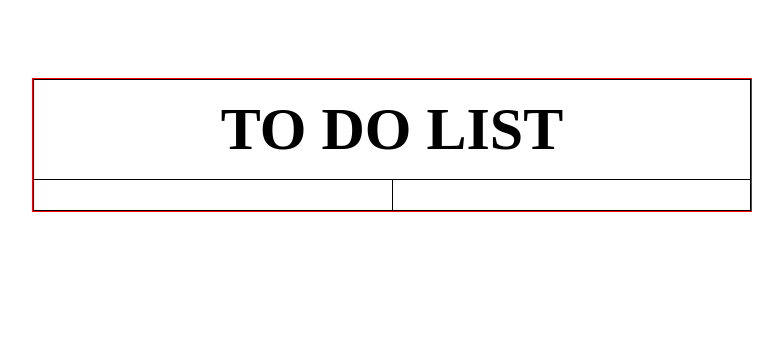
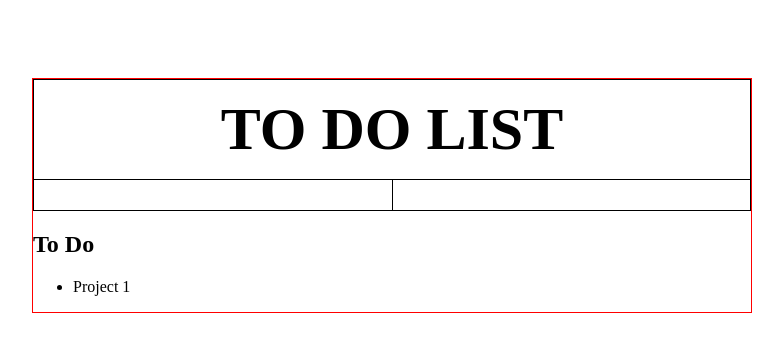
Before and after one commit to 000begana000/todolist, a React (Vite) app: page / in a window 1280 px wide. Shown: the top 352 px of the page, without its empty margins (248-1031 px from the left). Built offline with nearby package versions, Linux system fonts and the light colour scheme; a web font is replaced by a local one.

Commit message:
feat: create Projects component

```diff
--- a/src/App.jsx
+++ b/src/App.jsx
@@ -1,9 +1,13 @@
 import Header from "./components/Header/Header";
+import Projects from "./components/Projects/Projects";
 
 export default function App() {
   return (
     <>
       <Header />
+      <main>
+        <Projects />
+      </main>
     </>
   );
 }
--- /dev/null
+++ b/src/components/Projects/Projects.jsx
@@ -0,0 +1,10 @@
+export default function Projects() {
+  return (
+    <section>
+      <h1>To Do</h1>
+      <ul>
+        <li>Project 1</li>
+      </ul>
+    </section>
+  );
+}
```
